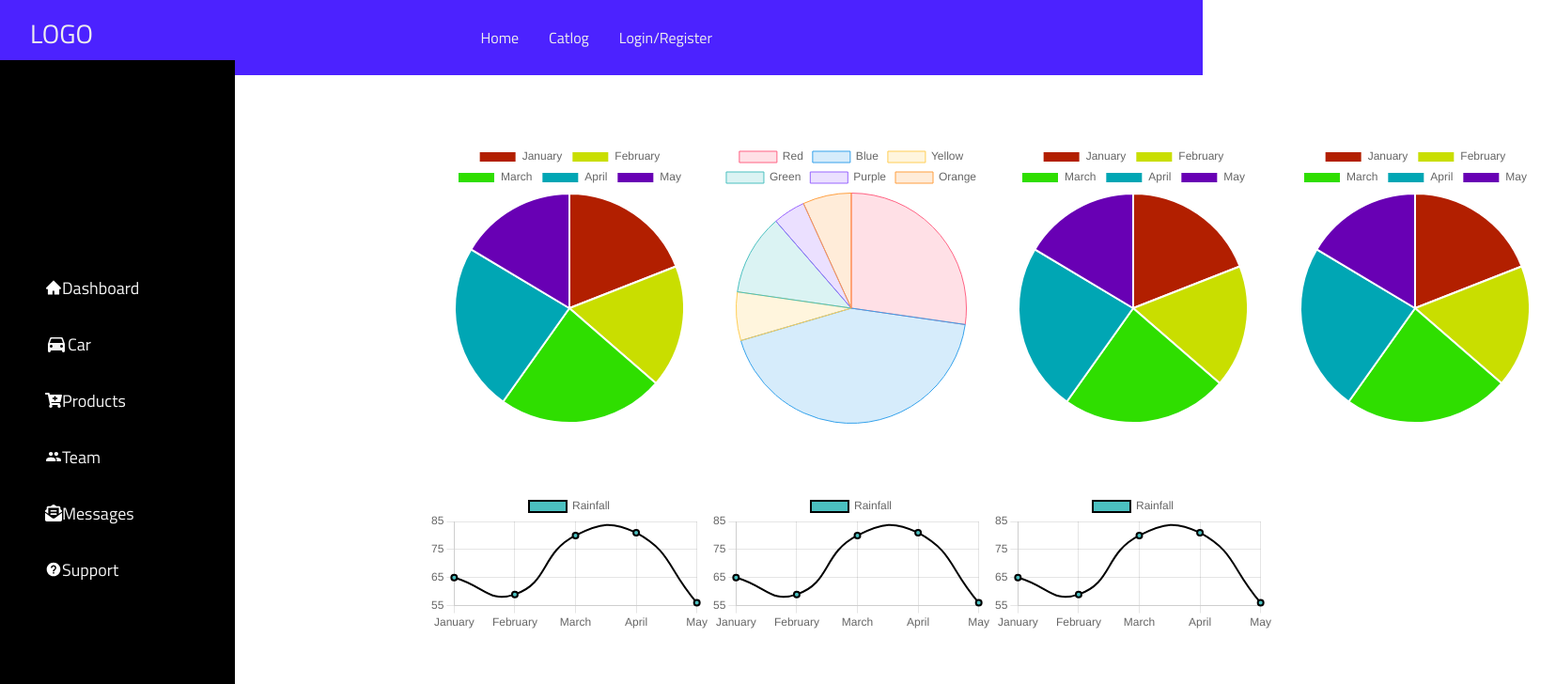
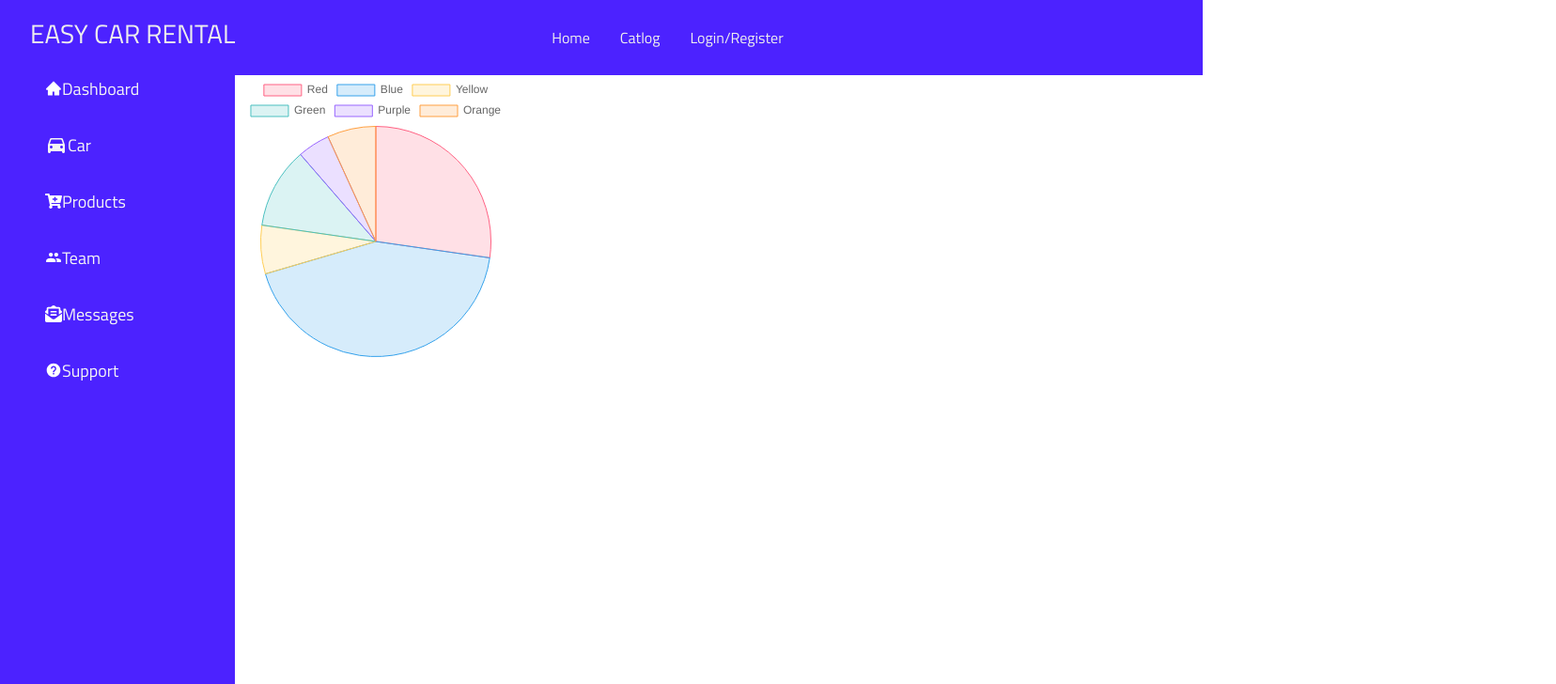
Before and after one commit to Hypertext-Assassin-RSS/EasyCarRental, a React (Create React App) app in the folder FrontEnd/app/: page /Dash in a window 1280 px wide. Shown: the top 728 px of the page at 94% size, 1656 px wide, since content can reach past the window. Built offline with nearby package versions, Linux system fonts and the light colour scheme.

Commit message:
ui change

```diff
--- a/FrontEnd/app/src/Components/Navbar/Navbar.css
+++ b/FrontEnd/app/src/Components/Navbar/Navbar.css
@@ -31,7 +31,8 @@ nav a {
 }
 
 nav a:hover {
-	color: var(--secondaryColor);
+	text-decoration: none;
+	color: black;
 }
 
 header .nav-btn {
--- a/FrontEnd/app/src/Components/Navbar/Navbar.js
+++ b/FrontEnd/app/src/Components/Navbar/Navbar.js
@@ -11,11 +11,11 @@ function Navbar() {
 
 	return (
 		<header>
-			<h3>LOGO</h3>
+			<h3>EASY CAR RENTAL</h3>
 			<nav ref={navRef}>
 				<a href="/home">Home</a>
-				<a href="/#">Catlog</a>
-				<a href="/#">Login/Register</a>
+				<a href="/catlog">Catlog</a>
+				<a href="/Login">Login/Register</a>
 				<button
 					className="nav-btn nav-close-btn"
 					onClick={showNavbar}>
--- a/FrontEnd/app/src/Components/Sidebar/Sidebar.css
+++ b/FrontEnd/app/src/Components/Sidebar/Sidebar.css
@@ -7,7 +7,7 @@
 
 .nav-menu {
   margin-top: 4rem;
-  background-color: black;
+  background-color: #4C22FF;
   width: 250px;
   height: 100vh;
   display: flex;
@@ -21,6 +21,9 @@
 .nav-menu.active {
   left: 0;
   transition: 350ms;
+  display: flex;
+  justify-content: space-evenly;
+  align-items: flex-start;
 }
 
 .nav-text {
@@ -45,7 +48,7 @@
 }
 
 .nav-text a:hover {
-  background-color: #1a83ff;
+  background-color: white;
 }
 
 .nav-menu-items {
--- a/FrontEnd/app/src/Components/Sidebar/Sidebar.js
+++ b/FrontEnd/app/src/Components/Sidebar/Sidebar.js
@@ -14,20 +14,10 @@ function Sidebar() {
   const date = new Date()
 
   return (
-    <div>
+
       <IconContext.Provider value={{ color: '#fff' }}>
-        <div className='navbar'>
-          <Link to='#' className='menu-bars'>
-            <FaIcons.FaBars onClick={showSidebar} />
-          </Link>
-        </div>
         <nav className={sidebar ? 'nav-menu active' : 'nav-menu'}>
           <ul className='nav-menu-items'>
-            {/*<li className='navbar-toggle'>
-              <Link to='#' className='menu-bars'>
-                <AiIcons.AiOutlineClose />
-              </Link>
-            </li>*/}
             {SidebarData.map((item, index) => {
               return (
                 <li key={index} className={item.cName}>
@@ -41,7 +31,7 @@ function Sidebar() {
           </ul>
         </nav>
       </IconContext.Provider>
-    </div>
+
   );
 }
 
--- a/FrontEnd/app/src/pages/LoginRegister/Login.css
+++ b/FrontEnd/app/src/pages/LoginRegister/Login.css
@@ -24,7 +24,7 @@
 }
 
 img {
-    width: 100%;
+    width: 80%;
     height: 100%;
 }
 
@@ -159,7 +159,7 @@ input {
     flex-direction: column;
     justify-content: center;
     height: 90%;
-    background-color: #3498db;
+    background-color: #4C22FF;
     width: 100%;
     position: absolute;
     right: -34%;
--- a/FrontEnd/app/src/pages/LoginRegister/Login.js
+++ b/FrontEnd/app/src/pages/LoginRegister/Login.js
@@ -1,14 +1,13 @@
-import React, {Component} from "react";
+import React, { Component } from "react";
 import loginImg from "../../img/Login.jpg";
-import "./Login.css"
+import "./Login.css";
 import AnimationButton from "../../Components/Button/AnimationButton";
-import {Alert, Button, Link, Snackbar, Typography} from "@mui/material";
-import '@fontsource/roboto/700.css';
+import { Alert, Button, Link, Snackbar, Typography } from "@mui/material";
+import "@fontsource/roboto/700.css";
 import MyButton from "../../Components/Button/MyButton";
-import {MdLogin} from "react-icons/md";
-import {NavLink} from "react-router-dom";
+import { MdLogin } from "react-icons/md";
+import { NavLink } from "react-router-dom";
 import LoginRegisterServices from "../../Services/LoginRegisterServices";
-
 
 
 export class Login extends Component {
@@ -16,108 +15,118 @@ export class Login extends Component {
     super(props);
     this.state = {
       account: {
-                email: '',
-                password: '',
+        email: "",
+        password: "",
       },
-            email: '',
-            password: '',
+      email: "",
+      password: "",
 
-            open:false,
-            message:'',
-            severity:''
-        }
+      open: false,
+      message: "",
+      severity: "",
+    };
   }
 
+  handleClose = (event, reason) => {
+    if (reason === "clickaway") {
+      this.setState({
+        open: false,
+      });
+    }
+  };
 
-    handleClose = (event, reason) => {
-        if (reason === 'clickaway') {
+  login = async () => {
+    let account = this.state.account;
+    let response = await LoginRegisterServices.login(account);
+    console.log(response);
+    if (response.status == 200) {
       this.setState({
-                open:false
-            })
+        open: true,
+        message: response.data.message,
+        severity: "success",
+      });
+    } else {
+      this.setState({
+        open: true,
+        message: response.response.data.message,
+        severity: "error",
+      });
     }
-    }
-
-
-
-    login =  async () => {
-        let  account = this.state.account
-        let response = await  LoginRegisterServices.login(account)
-        console.log(response)
-        if (response.status == 200){
-            this.setState({
-                open:true,
-                message:response.data.message,
-                severity:'success'
-            })
-
-
-        }else {
-            this.setState({
-                open:true,
-                message:response.response.data.message,
-                severity:'error'
-            })
-        }
-    }
-
-
-
+  };
 
   render() {
     return (
       <div className="base-container">
         <div className="header">
-                    <Typography variant="h4" style={{top: '7rem'}} gutterBottom component="div">
+          {/* <Typography variant="h4" style={{top: '7rem'}} gutterBottom component="div">
                         Login
-                    </Typography>
+                    </Typography> */}
         </div>
         <div className="content">
           <div className="image">
-                        <img src={loginImg} alt={'login.jpg'}/>
+            <img src={loginImg} alt={"login.jpg"} />
           </div>
           <div className="form">
             <div className="form-group">
               <label htmlFor="username">Email</label>
-                            <input type="text" className={"input"} name="email" placeholder="Email"
+              <input
+                type="text"
+                className={"input"}
+                name="email"
+                placeholder="Email"
                 onChange={(e) => {
-                                       let account = this.state.account
-                                       account.email = e.target.value
-                                       this.setState({account})
+                  let account = this.state.account;
+                  account.email = e.target.value;
+                  this.setState({ account });
                 }}
               />
             </div>
             <div className="form-group">
               <label htmlFor="password">Password</label>
-                            <input type="password" className={"input"} name="password" placeholder="password"
+              <input
+                type="password"
+                className={"input"}
+                name="password"
+                placeholder="password"
                 onChange={(e) => {
-                                       let account = this.state.account
-                                       account.password = e.target.value
-                                       this.setState({account})
+                  let account = this.state.account;
+                  account.password = e.target.value;
+                  this.setState({ account });
                 }}
               />
             </div>
           </div>
         </div>
         <div className="footer">
-                    <div className={'buttons'}>
+          <div className={"buttons"}>
             <Button
+              style={{
+                backgroundColor: "#4C22FF",
+                color: "white",
+              }}
               variant={"contained"}
               idleText={"Login"}
               onClick={this.login}
-
-
-                            >Login</Button>
+            >
+              Login <MdLogin />
+            </Button>
           </div>
-                    <div className={'buttons'}>
+          <div className={"buttons"}>
             <NavLink to="/Register" exact>
-                            <span>
-
-                            </span>
+              <span></span>
             </NavLink>
           </div>
         </div>
-                <Snackbar open={this.state.open} autoHideDuration={6000} onClose={this.handleClose}>
-                    <Alert onClose={this.handleClose} severity={this.state.severity} sx={{ width: '100%' }}>
+        <Snackbar
+          open={this.state.open}
+          autoHideDuration={6000}
+          onClose={this.handleClose}
+        >
+          <Alert
+            onClose={this.handleClose}
+            severity={this.state.severity}
+            sx={{ width: "100%" }}
+          >
             {this.state.message}
           </Alert>
         </Snackbar>
@@ -126,4 +135,4 @@ export class Login extends Component {
   }
 }
 
-export default Login
+export default Login;
--- a/FrontEnd/app/src/pages/Managment/Dash.css
+++ b/FrontEnd/app/src/pages/Managment/Dash.css
@@ -2,6 +2,7 @@
     display: flex;
     height: 83vh;
     width: 100vw;
+    padding-left: 10rem;
 }
 
 .chart-container{
@@ -9,6 +10,7 @@
     flex-direction: column;
     justify-content: space-evenly;
     align-items: center;
+    height: max-content;
 }
 .row-one{
     display: flex;
--- a/FrontEnd/app/src/pages/Managment/Dash.js
+++ b/FrontEnd/app/src/pages/Managment/Dash.js
@@ -45,24 +45,23 @@ class Dash extends Component {
                 <Sidebar/>
                 <div className={'chart-container'}>
                     <div className={'row-one'}>
+
                         <div className={'booking-data'}>
-                            <PieChar/>
+
                         </div>
                         <div className={'car-data'}>
                             <Pie data={this.data} />
                         </div>
                         <div className={'driver-data'}>
-                            <PieChar/>
+
                         </div>
                         <div className={'car-maintain-data'}>
-                            <PieChar/>
+
                         </div>
                     </div>
                     <div className={'row-two'}>
                         <div className={'income-data'}>
-                            <div><LineChar/></div>
-                            <div><LineChar/></div>
-                            <div><LineChar/></div>
+
                         </div>
                     </div>
                 </div>
```
Also changed, not shown: FrontEnd/app/src/pages/LoginRegister/Register.js (+81 -52 lines). Lines whose indentation alone changed are shown as unchanged.
